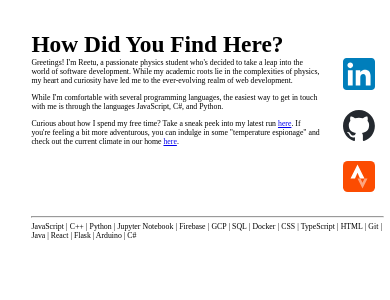
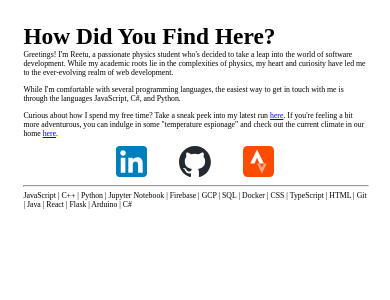
Before and after one commit to ReetuInkila/ReetuInkila, a React (Create React App) app in the folder app/: page / in a window 390 px wide. Shown: the top 300 px of the page. Built offline with nearby package versions, Linux system fonts and the light colour scheme.

Commit message:
narrow screen styles

```diff
--- a/app/src/App.css
+++ b/app/src/App.css
@@ -1,15 +1,20 @@
 body{
     overflow-x: hidden;
+    margin: 0;
+}
+.app{
+    width: max-content;
+    height: max-content;
 }
 h1{
     float: left;
     clear: both;
-    margin: 1em 0 0 1em;
+    margin: 1em 1em 0 1em;
     font-size: 6vw;
 }
 p {
     font-size: 2vw;
-    margin: 0 0 1em 3em;
+    margin: 0 3em 1em 3em;
 }
 #skills {
     float: left;
@@ -42,5 +47,19 @@ hr{
 }
 
 @media only screen and (max-width: 900px) {
-
+    .container {
+        display: block;
+    }
+    #text{
+        width: 100%;
+    }
+    #links{
+        margin: 0 auto;
+        width: max-content;
+    }
+    .link{
+        float: left;
+        clear: none;
+        margin: 0 1em 0 1em;
+    }
 }
```
